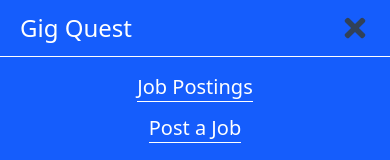
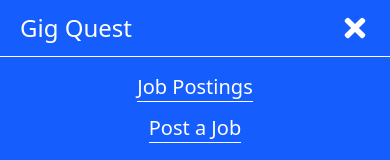
Before and after one commit to mdmohsanul/GigQuest, a React (Vite) app: page /postJob in a window 390 px wide. Both pictures are taken after a click on the button 355 px from the left and 28 px from the top of the page. Shown: the top 160 px of the page. Built offline with nearby package versions, Linux system fonts and the light colour scheme; no server answers.

Commit message:
err: job postingform error solved

```diff
--- a/src/components/Header.jsx
+++ b/src/components/Header.jsx
@@ -35,9 +35,9 @@ const Header = () => {
               className="md:hidden "
             >
               {isOpen ? (
-                <FaTimes size={30} className="text-slate-700" />
+                <FaTimes size={30} className="text-white" />
               ) : (
-                <FaBars size={30} className="text-slate-700" />
+                <FaBars size={30} className="text-white" />
               )}
             </button>
             <div className="hidden md:flex items-center gap-11">
```
